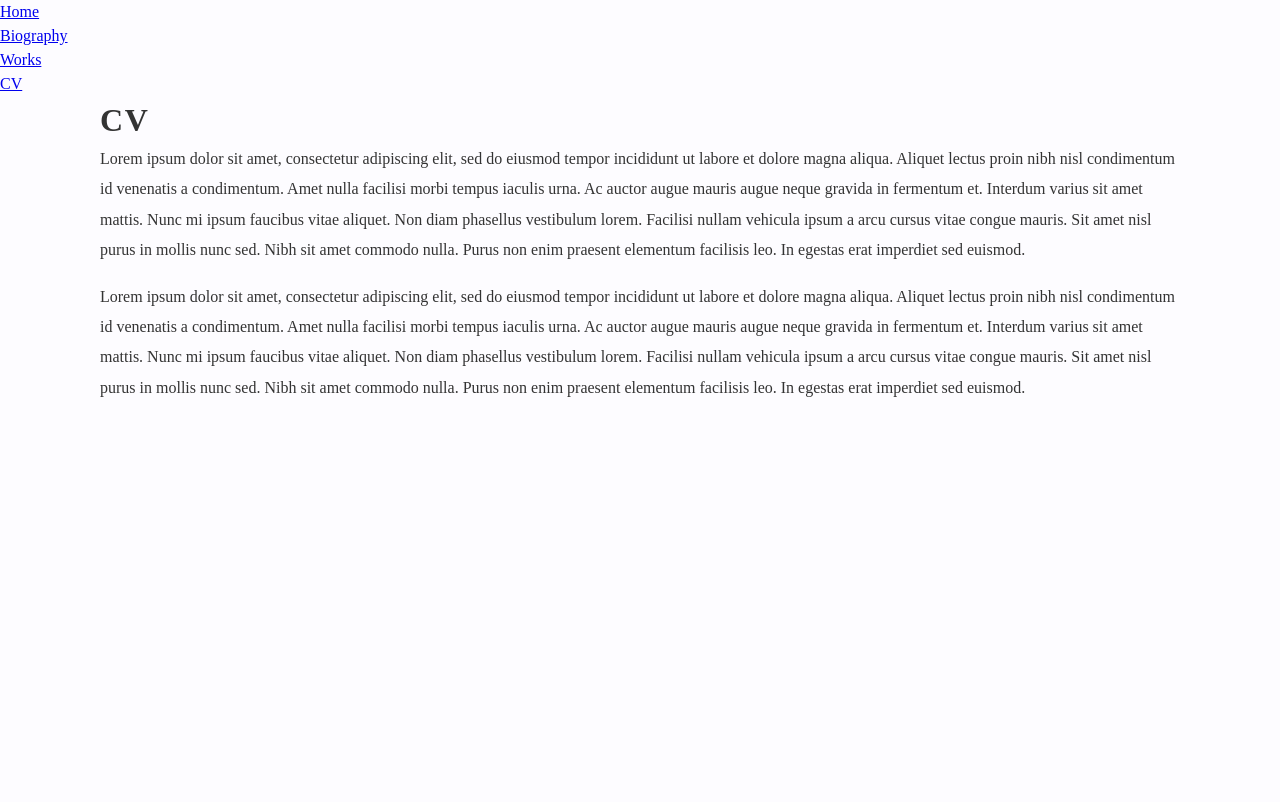
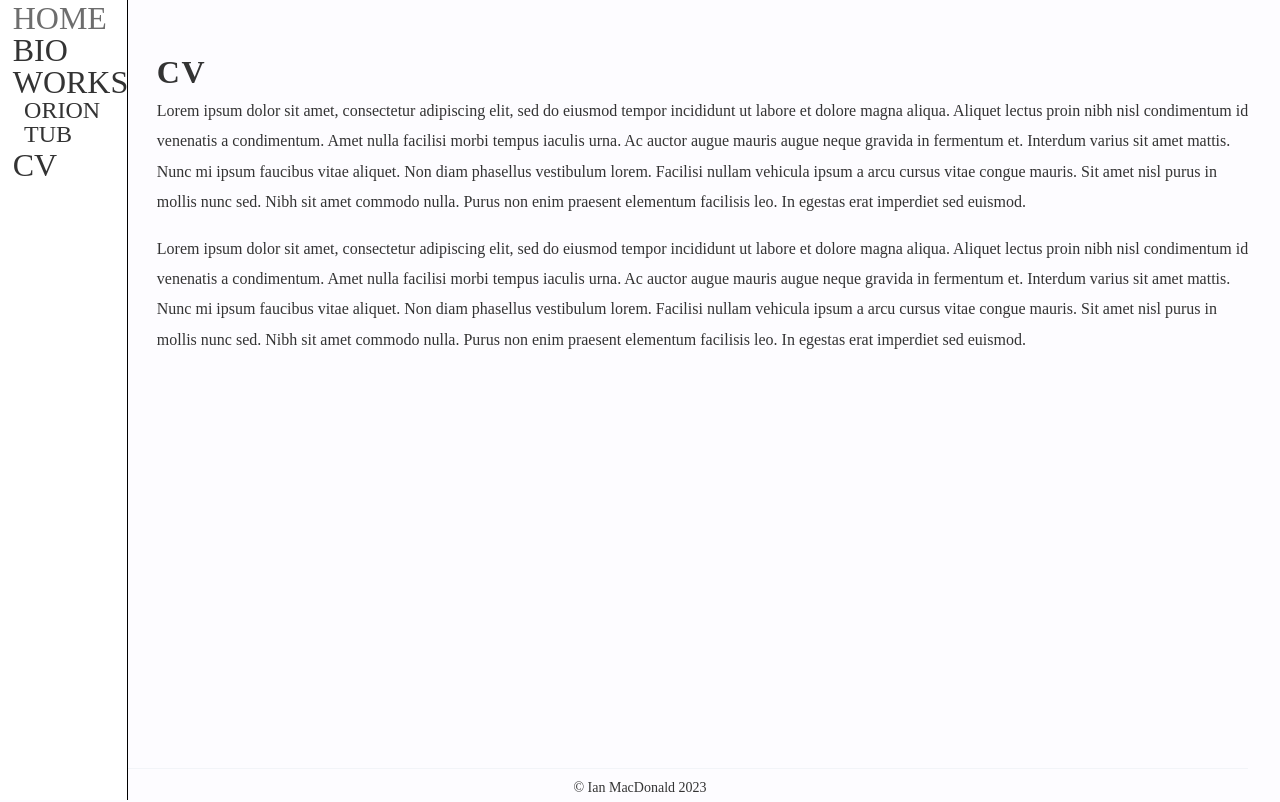
Before and after one commit to immacdonald/photo-portfolio, a React (Create React App) app: page /cv in a window 1280 px wide. Built offline with nearby package versions, Linux system fonts and the light colour scheme.

Commit message:
Added a navigation sidebar

```diff
--- a/src/App.js
+++ b/src/App.js
@@ -8,16 +8,18 @@ import Sidebar from "./components/Sidebar";
 
 // Site-wide base styling
 import "./App.module.scss";
+import { Fragment } from "react";
 
 export default function App() {
   return(
+    <Fragment>
+      <Sidebar/>
       <Routes>
-      <Route path="/" element={<Sidebar />}>
             <Route index element={<Home />} />
             <Route path="biography" element={<Biography />} />
             <Route path="works" element={<Works />} />
             <Route path="cv" element={<CV />} />
-      </Route>
       </Routes>
-  )
+    </Fragment>
+  );
 }
--- a/src/App.module.scss
+++ b/src/App.module.scss
@@ -45,3 +45,7 @@ body {
 h1, h2, h3, h4, h5, h6 {
     letter-spacing: .1rem;
 }
+
+a {
+	text-decoration: none;
+}
--- a/src/components/Page.js
+++ b/src/components/Page.js
@@ -2,11 +2,22 @@ import style from "./Page.module.scss";
 
 const Page = (props) => {
     return (
-        <main className={style.main}>
-            <div className={style.responsiveWrapper}>
-                {props.children}
-            </div>
-        </main>
+        <div>
+            <main className={style.main}>
+                <div className={style.responsiveWrapper}>
+                    {props.children}
+                </div>
+            </main>
+            <footer>
+                <div className={style.responsiveWrapper}>
+                    <div className={style.footer}>
+                        <div className={style.footerContent}>
+                            <p>&copy; Ian MacDonald 2023</p>
+                        </div>
+                    </div>
+                </div>
+            </footer>
+        </div>
     );
 };
 
--- a/src/components/Page.module.scss
+++ b/src/components/Page.module.scss
@@ -1,11 +1,32 @@
+@use "../styles" as s;
+
 .main {
-
+    min-height: calc(100vh - s.$footerHeight);
+	padding-top: 3em;
+	width: calc(100vw - 128px);
+	margin-left: 128px;
 }
 
 .responsiveWrapper {
 	width: 95%;
-	max-width: 1080px;
 	margin-left: auto;
 	margin-right: auto;
 	pointer-events: auto;
 }
+
+footer {
+	width: 100%;
+	height: s.$footerHeight;
+}
+
+.footer {
+	justify-content: center;
+	display: flex;
+	border-top: 1px solid var(--c-border-primary);
+
+	.footerContent {
+		@include s.bodyText;
+		margin-top: 6px;
+		font-size: 14px;
+	}
+}
--- a/src/components/Sidebar.js
+++ b/src/components/Sidebar.js
@@ -1,25 +1,52 @@
-import { Link, Outlet } from "react-router-dom";
+import React, { useState, useRef, useEffect } from "react";
+import { Link } from "react-router-dom";
+import style from "./Sidebar.module.scss";
 
 const Sidebar = () => {
-  return (
-    <div>
-      <nav>
-        <ul>
-          <li>
-            <Link to="/">Home</Link>
-          </li>
-          <li>
-            <Link to="/biography">Biography</Link>
-          </li>
-          <li>
-            <Link to="/works">Works</Link>
-          </li>
-          <li>
-            <Link to="/cv">CV</Link>
-          </li>
-        </ul>
-      </nav>
-    <Outlet/>
+    const [sublinksOpen, setSublinksOpen] = useState(true);
+    const contentRef = useRef();
+
+    useEffect(() => {
+        if (contentRef.current) {
+          const height = sublinksOpen ? contentRef.current.scrollHeight + 'px' : '0px';
+          contentRef.current.style.height = height;
+        }
+      }, [sublinksOpen]);
+
+    const toggleSublinks = () => {
+        setSublinksOpen(!sublinksOpen);
+    }
+
+
+
+    return (
+    <div className={style.sidebar}>
+        <div className={style.sidebarContent}>
+            <div className={style.navigation}>
+                <nav className={style.links}>
+                    <div className={style.link}>
+                        <Link to="/">HOME</Link>
+                    </div>
+                    <div className={style.link}>
+                        <Link to="/bio">BIO</Link>
+                    </div>
+                    <div className={style.sublinks} onClick={toggleSublinks}>
+                        <a role="button">WORKS</a>
+                        <div ref={contentRef}>
+                            <div className={style.link}>
+                                <Link to="/orion">ORION</Link>
+                            </div>
+                            <div className={style.link}>
+                                <Link to="/tub">TUB</Link>
+                            </div>
+                        </div>
+                    </div>
+                    <div className={style.link}>
+                        <Link to="/cv">CV</Link>
+                    </div>
+                </nav>
+            </div>
+        </div>
     </div>
   )
 };
--- /dev/null
+++ b/src/components/Sidebar.module.scss
@@ -0,0 +1,86 @@
+$navWidth: 128px;
+$navToggleSize: 64px;
+$borderColor: black;
+$borderWidth: 1px;
+
+.sidebar {
+    position: absolute;
+    height: 100%;
+    width: $navWidth;
+    background-color: white;
+	border-right: $borderWidth solid $borderColor;
+	z-index: 100;
+    display: flex;
+    flex-direction: column;
+}
+
+.sidebarContent {
+	width: 100%;
+	height: 100%;
+	display: flex;
+	align-items: center;
+	flex-direction: column;
+}
+
+.navigation {
+	width: 100%;
+    height: 50%;
+}
+
+.links {
+	display: flex;
+	flex-direction: column;
+	align-items: flex-start;
+    font-size: 32px;
+    line-height: 1;
+
+    a {
+        display: block;
+        width: 100%;
+        padding-top: 2px;
+        height: 1em;
+        color: var(--c-text-action);
+        cursor: pointer;
+
+        &:hover, &:focus {
+            color: var(--c-accent-primary);
+        }
+
+        &:active {
+            color: var(--c-text-action);
+        }
+    }
+
+    > div {
+        width: 100%;
+    }
+}
+
+.sublinks {
+    height: fit-content;
+    line-height: inherit;
+    padding-left: 10%;
+
+    > div {
+        overflow-y: hidden;
+        transition: height ease-in-out 0.5s;
+
+        > div {
+            font-size: 0.75em;
+
+            &:first-of-type {
+                margin-top: 0;
+            }
+        }
+    }
+}
+
+.link {
+    height: 1em;
+    width: 100%;
+    line-height: inherit;
+
+    a {
+        padding-left: 10%;
+    }
+}
--- a/src/styles/_color.scss
+++ b/src/styles/_color.scss
@@ -1,3 +1,5 @@
+$footerHeight: 32px;
+
 :root {
 	--c-text-primary: #333;
 	--c-text-secondary: #686b87;
```
Lines whose indentation alone changed are shown as unchanged.
